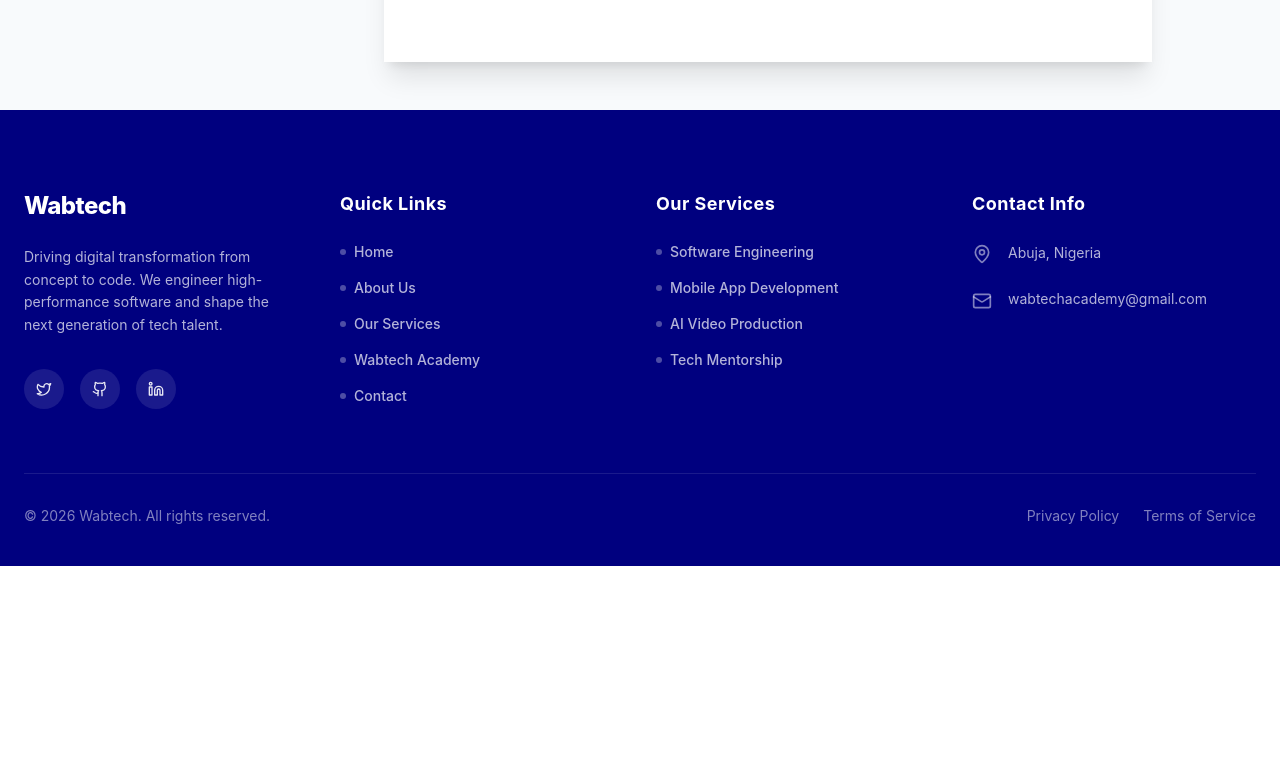
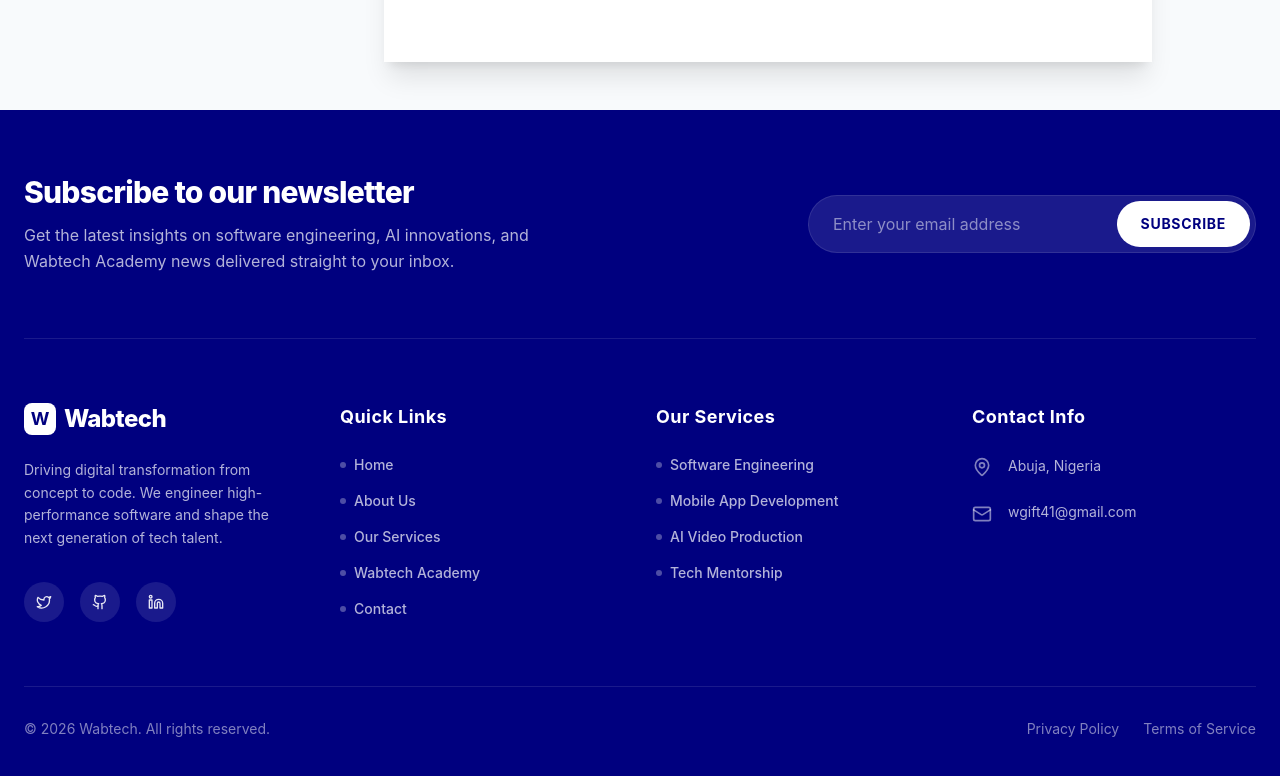
Before and after one commit to OgeeTech/wabtech, a Vue app: page / in a window 1280 px wide. Shown: the part 2823-3599 px from the top of the page. Before the commit the page ends 3389 px from the top, so only its background shows below. Built offline with nearby package versions, Linux system fonts and the light colour scheme; what @tanstack/vue-query would draw is missing.

Commit message:
refectored: footer page

```diff
--- a/src/components/Footer.vue
+++ b/src/components/Footer.vue
@@ -1,73 +1,111 @@
 <!-- src/components/FooterSection.vue -->
 <script setup lang="ts">
-import { Github, Twitter, Linkedin, Mail, MapPin } from "lucide-vue-next";
+import { ref } from 'vue';
+import { Github, Twitter, Linkedin, Mail, MapPin } from 'lucide-vue-next';
 
 const currentYear = new Date().getFullYear();
 
+// Newsletter State
+const email = ref('');
+const isSubscribing = ref(false);
+
+const handleSubscribe = () => {
+  isSubscribing.value = true;
+
+  setTimeout(() => {
+    console.log("Subscribed email:", email.value);
+    alert("Thanks for subscribing to our newsletter!");
+    email.value = '';
+    isSubscribing.value = false;
+  }, 1000);
+};
+
 const quickLinks = [
-  { name: "Home", href: "#home" },
-  { name: "About Us", href: "#about" },
-  { name: "Our Services", href: "#services" },
-  { name: "Wabtech Academy", href: "#academy" },
-  { name: "Contact", href: "#contact" },
+  { name: 'Home', href: '#home' },
+  { name: 'About Us', href: '#about' },
+  { name: 'Our Services', href: '#services' },
+  { name: 'Wabtech Academy', href: '#academy' },
+  { name: 'Contact', href: '#contact' }
 ];
 
 const servicesLinks = [
-  { name: "Software Engineering", href: "#services" },
-  { name: "Mobile App Development", href: "#services" },
-  { name: "AI Video Production", href: "#services" },
-  { name: "Tech Mentorship", href: "#academy" },
+  { name: 'Software Engineering', href: '#services' },
+  { name: 'Mobile App Development', href: '#services' },
+  { name: 'AI Video Production', href: '#services' },
+  { name: 'Tech Mentorship', href: '#academy' }
 ];
 
 const scrollToSection = (id: string) => {
-  document
-    .getElementById(id.replace("#", ""))
-    ?.scrollIntoView({ behavior: "smooth" });
+  document.getElementById(id.replace('#', ''))?.scrollIntoView({ behavior: 'smooth' });
 };
 </script>
 
 <template>
-  <footer class="bg-[#00007f] text-white pt-20 pb-10">
+  <footer class="bg-[#00007f] text-white pt-16 pb-10">
     <div class="container mx-auto px-6">
-      <!-- Top Grid Section -->
-      <div
-        class="grid grid-cols-1 md:grid-cols-2 lg:grid-cols-4 gap-12 lg:gap-8 mb-16"
-      >
+
+      <!-- TOP SECTION: Newsletter -->
+      <div class="flex flex-col lg:flex-row items-center justify-between gap-10 pb-16 mb-16 border-b border-white/10">
+
+        <!-- Newsletter Text -->
+        <div class="w-full lg:w-1/2">
+          <h3 class="text-2xl md:text-3xl font-extrabold tracking-tight mb-3 text-white">
+            Subscribe to our newsletter
+          </h3>
+          <p class="text-white/70 text-base leading-relaxed max-w-lg">
+            Get the latest insights on software engineering, AI innovations, and Wabtech Academy news delivered straight to your inbox.
+          </p>
+        </div>
+
+        <!-- Newsletter Form -->
+        <div class="w-full lg:w-1/2 max-w-md lg:ml-auto">
+          <form @submit.prevent="handleSubscribe" class="relative flex items-center">
+            <input
+              type="email"
+              v-model="email"
+              required
+              placeholder="Enter your email address"
+              class="w-full bg-white/10 text-white placeholder:text-white/50 rounded-full px-6 py-4 pr-36 border border-white/10 focus:outline-none focus:ring-2 focus:ring-white/30 transition-all"
+            />
+            <!-- Embedded Button -->
+            <button
+              type="submit"
+              :disabled="isSubscribing"
+              class="absolute right-1.5 top-1.5 bottom-1.5 inline-flex items-center justify-center px-6 text-sm font-bold uppercase tracking-wider rounded-full text-[#00007f] bg-white hover:bg-slate-100 transition-all duration-300 disabled:opacity-70"
+            >
+              <span v-if="!isSubscribing">Subscribe</span>
+              <span v-else>...</span>
+            </button>
+          </form>
+        </div>
+
+      </div>
+      <!-- END NEWSLETTER -->
+
+      <!-- Middle Grid Section (Links & Contact) -->
+      <div class="grid grid-cols-1 md:grid-cols-2 lg:grid-cols-4 gap-12 lg:gap-8 mb-16">
+
         <!-- Brand Column -->
         <div class="flex flex-col items-start pr-4">
-          <a
-            href="#home"
-            @click.prevent="scrollToSection('#home')"
-            class="flex items-center gap-2 group mb-6"
-          >
-            <span class="text-2xl font-extrabold tracking-tight text-white"
-              >Wabtech</span
-            >
+          <a href="#home" @click.prevent="scrollToSection('#home')" class="flex items-center gap-2 group mb-6">
+            <div class="w-8 h-8 rounded-lg bg-white flex items-center justify-center text-[#00007f] font-bold text-lg">
+              W
+            </div>
+            <span class="text-2xl font-extrabold tracking-tight text-white">Wabtech</span>
           </a>
           <p class="text-white/70 leading-relaxed text-sm mb-8">
-            Driving digital transformation from concept to code. We engineer
-            high-performance software and shape the next generation of tech
-            talent.
+            Driving digital transformation from concept to code. We engineer high-performance software and shape the next generation of tech talent.
           </p>
 
           <!-- Social Icons -->
           <div class="flex items-center gap-4">
-            <a
-              href="#"
-              class="w-10 h-10 rounded-full bg-white/10 flex items-center justify-center text-white/90 hover:bg-white hover:text-[#00007f] transition-colors duration-300"
-            >
+            <a href="#" class="w-10 h-10 rounded-full bg-white/10 flex items-center justify-center text-white/90 hover:bg-white hover:text-[#00007f] transition-colors duration-300">
               <Twitter class="w-4 h-4" />
             </a>
-            <a
-              href="#"
-              class="w-10 h-10 rounded-full bg-white/10 flex items-center justify-center text-white/90 hover:bg-white hover:text-[#00007f] transition-colors duration-300"
-            >
+            <a href="#" class="w-10 h-10 rounded-full bg-white/10 flex items-center justify-center text-white/90 hover:bg-white hover:text-[#00007f] transition-colors duration-300">
               <Github class="w-4 h-4" />
             </a>
-            <a
-              href="#"
-              class="w-10 h-10 rounded-full bg-white/10 flex items-center justify-center text-white/90 hover:bg-white hover:text-[#00007f] transition-colors duration-300"
-            >
+            <a href="#" class="w-10 h-10 rounded-full bg-white/10 flex items-center justify-center text-white/90 hover:bg-white hover:text-[#00007f] transition-colors duration-300">
               <Linkedin class="w-4 h-4" />
             </a>
           </div>
@@ -119,37 +157,26 @@ const scrollToSection = (id: string) => {
             </li>
             <li class="flex items-start gap-4">
               <Mail class="w-5 h-5 text-white/50 shrink-0 mt-0.5" />
-              <a
-                href="mailto:wgift41@gmail.com"
-                class="text-white/70 hover:text-white text-sm transition-colors"
-              >
-                wabtechacademy@gmail.com
+              <a href="mailto:wgift41@gmail.com" class="text-white/70 hover:text-white text-sm transition-colors">
+                wgift41@gmail.com
               </a>
             </li>
           </ul>
         </div>
+
       </div>
 
       <!-- Bottom Bar -->
-      <div
-        class="pt-8 border-t border-white/10 flex flex-col md:flex-row items-center justify-between gap-4 text-center md:text-left"
-      >
+      <div class="pt-8 border-t border-white/10 flex flex-col md:flex-row items-center justify-between gap-4 text-center md:text-left">
         <p class="text-white/50 text-sm">
           &copy; {{ currentYear }} Wabtech. All rights reserved.
         </p>
         <div class="flex items-center gap-6">
-          <a
-            href="#"
-            class="text-white/50 hover:text-white text-sm transition-colors"
-            >Privacy Policy</a
-          >
-          <a
-            href="#"
-            class="text-white/50 hover:text-white text-sm transition-colors"
-            >Terms of Service</a
-          >
+          <a href="#" class="text-white/50 hover:text-white text-sm transition-colors">Privacy Policy</a>
+          <a href="#" class="text-white/50 hover:text-white text-sm transition-colors">Terms of Service</a>
         </div>
       </div>
+
     </div>
   </footer>
 </template>
```
